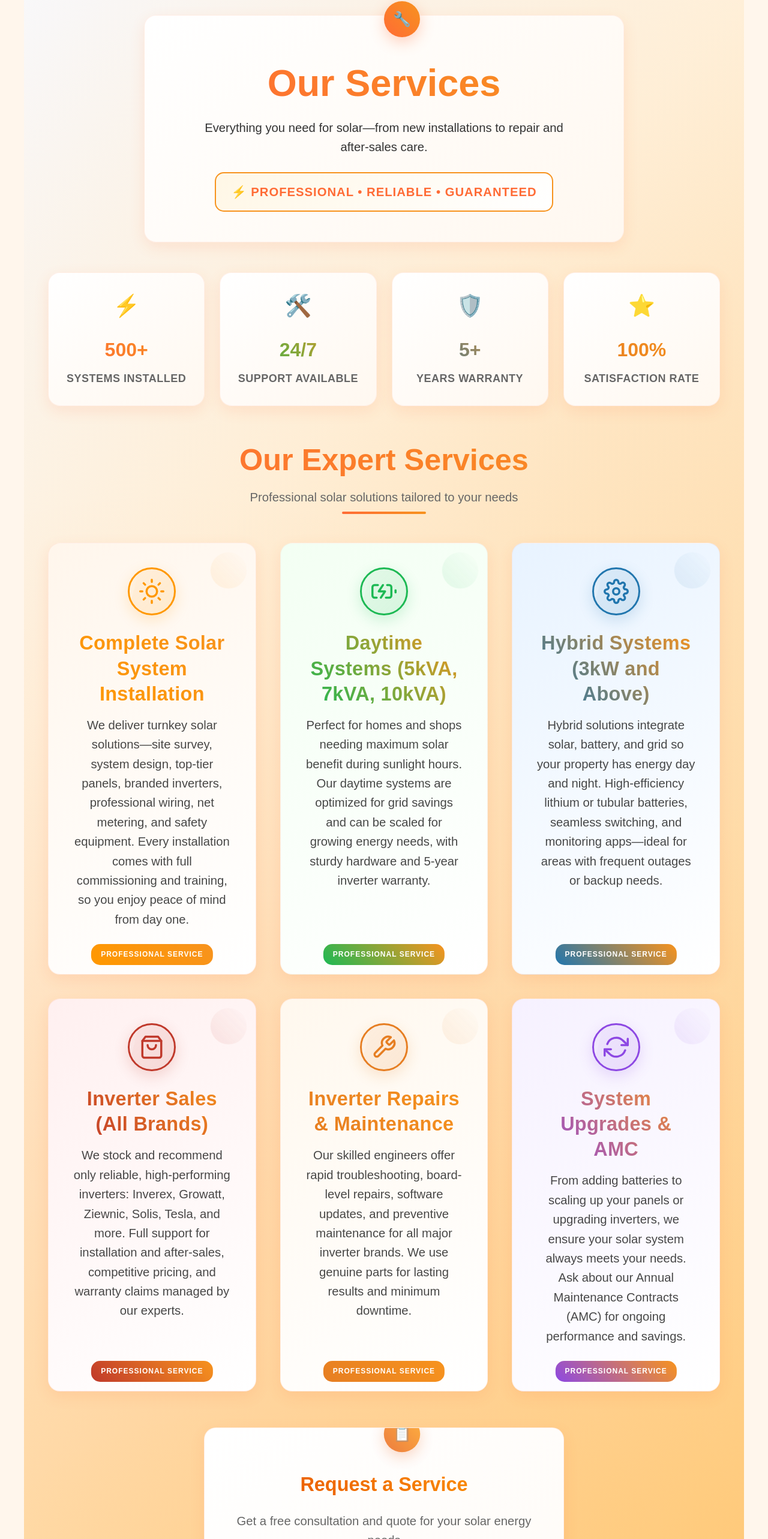
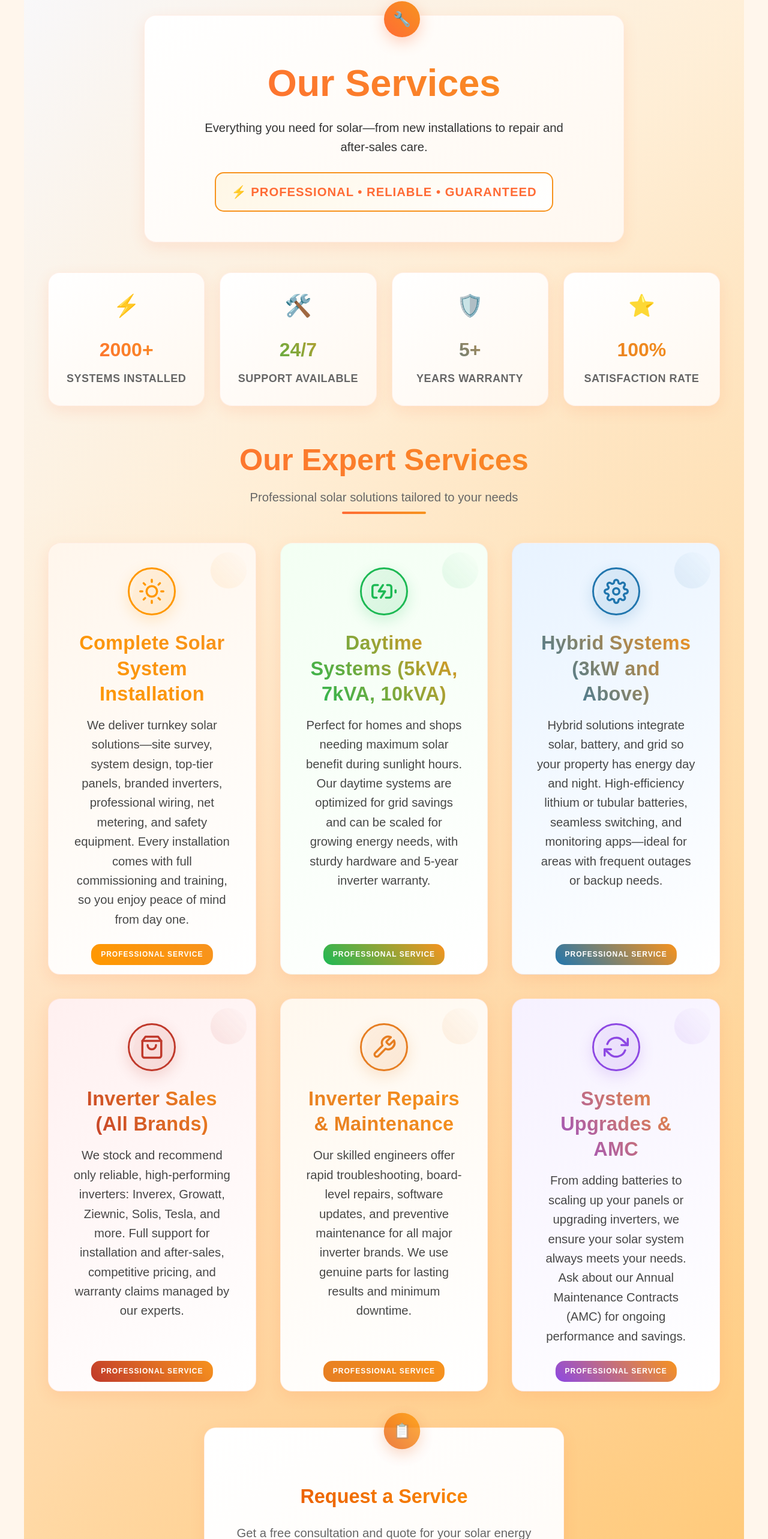
Before and after one commit to syedsolarenergy/syedsolarenergy, a React (Create React App) app: page /services in a window 1280 px wide. Shown: the part 207-2773 px from the top of the page at 60% size. Built offline with nearby package versions, Linux system fonts and the light colour scheme.

Commit message:
Changes services.js

```diff
--- a/src/pages/Services.js
+++ b/src/pages/Services.js
@@ -327,7 +327,7 @@ const ServiceCard = ({ service, index }) => {
 // Enhanced Stats Component with better mobile support
 const ServiceStats = () => {
   const stats = [
-    { number: "500+", label: "Systems Installed", icon: "⚡", color: "#FF6B35" },
+    { number: "2000+", label: "Systems Installed", icon: "⚡", color: "#FF6B35" },
     { number: "24/7", label: "Support Available", icon: "🛠️", color: "#1db954" },
     { number: "5+", label: "Years Warranty", icon: "🛡️", color: "#2176ae" },
     { number: "100%", label: "Satisfaction Rate", icon: "⭐", color: "#e67e22" }
@@ -653,16 +653,17 @@ export default function Services() {
          {/* Enhanced Service Request Form */}
 <Card3D style={{
   maxWidth: 'min(600px, 95vw)',
-            margin: "0 auto clamp(30px, 5vw, 40px) auto",
-            padding: "clamp(40px, 6vw, 50px) var(--card-padding)",
-            textAlign: "center",
+  margin: '0 auto clamp(30px, 5vw, 40px) auto',
+  padding: 'clamp(60px, 8vw, 70px) var(--card-padding) clamp(40px, 6vw, 50px)', // extra top padding
+  textAlign: 'center',
   position: 'relative',
+  overflow: 'visible',      // allow icon overflow
   animation: 'fadeInUp 0.8s ease-out 0.6s both'
 }}>
   {/* Form header decoration */}
   <div style={{
     position: 'absolute',
-              top: 'clamp(-20px, -3vw, -25px)',
+    top: 'clamp(-25px, -4vw, -30px)',  // lift icon up a bit
     left: '50%',
     transform: 'translateX(-50%)',
     width: 'clamp(50px, 8vw, 60px)',
@@ -674,7 +675,8 @@ export default function Services() {
     justifyContent: 'center',
     fontSize: 'clamp(20px, 4vw, 24px)',
     boxShadow: '0 8px 24px rgba(230, 81, 0, 0.3)',
-              animation: 'pulse 3s ease-in-out infinite'
+    animation: 'pulse 3s ease-in-out infinite',
+    zIndex: 1                      // ensure it sits above the card
   }}>
     📋
   </div>
```
Lines whose indentation alone changed are shown as unchanged.
